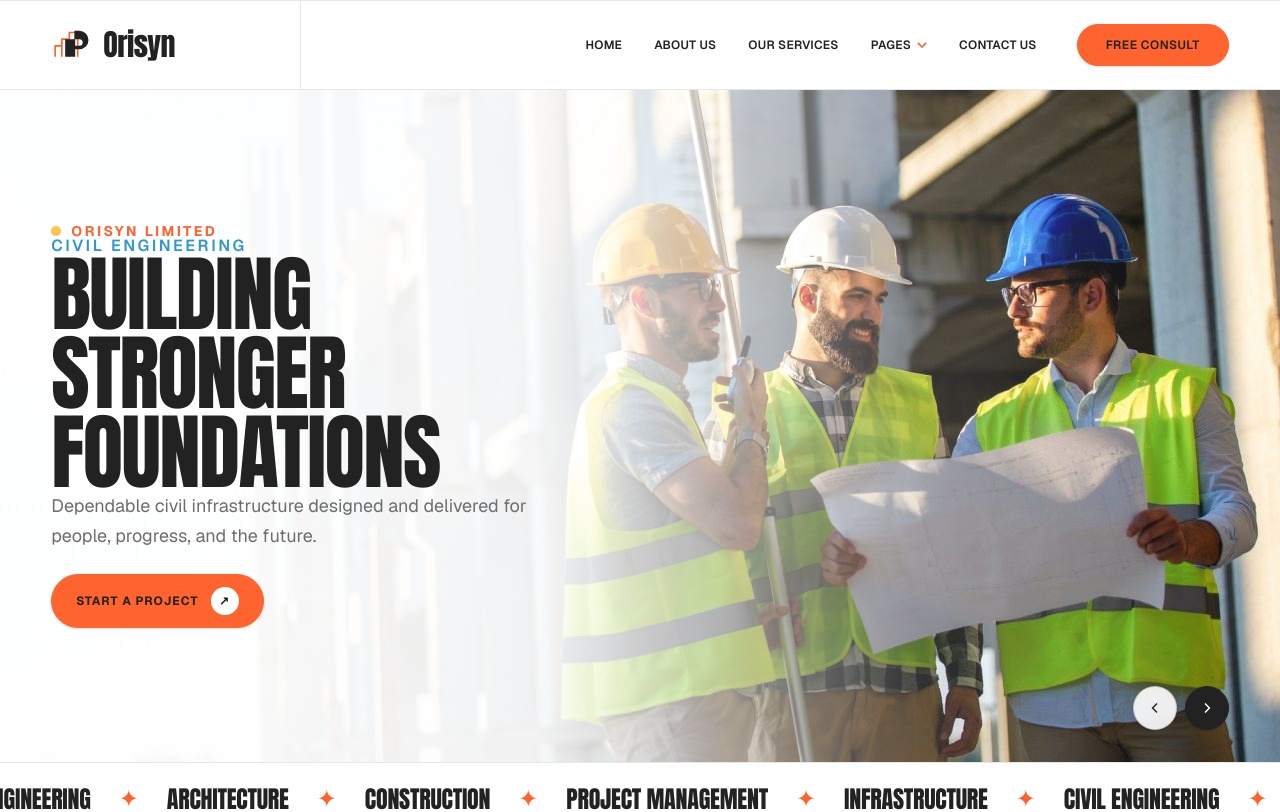
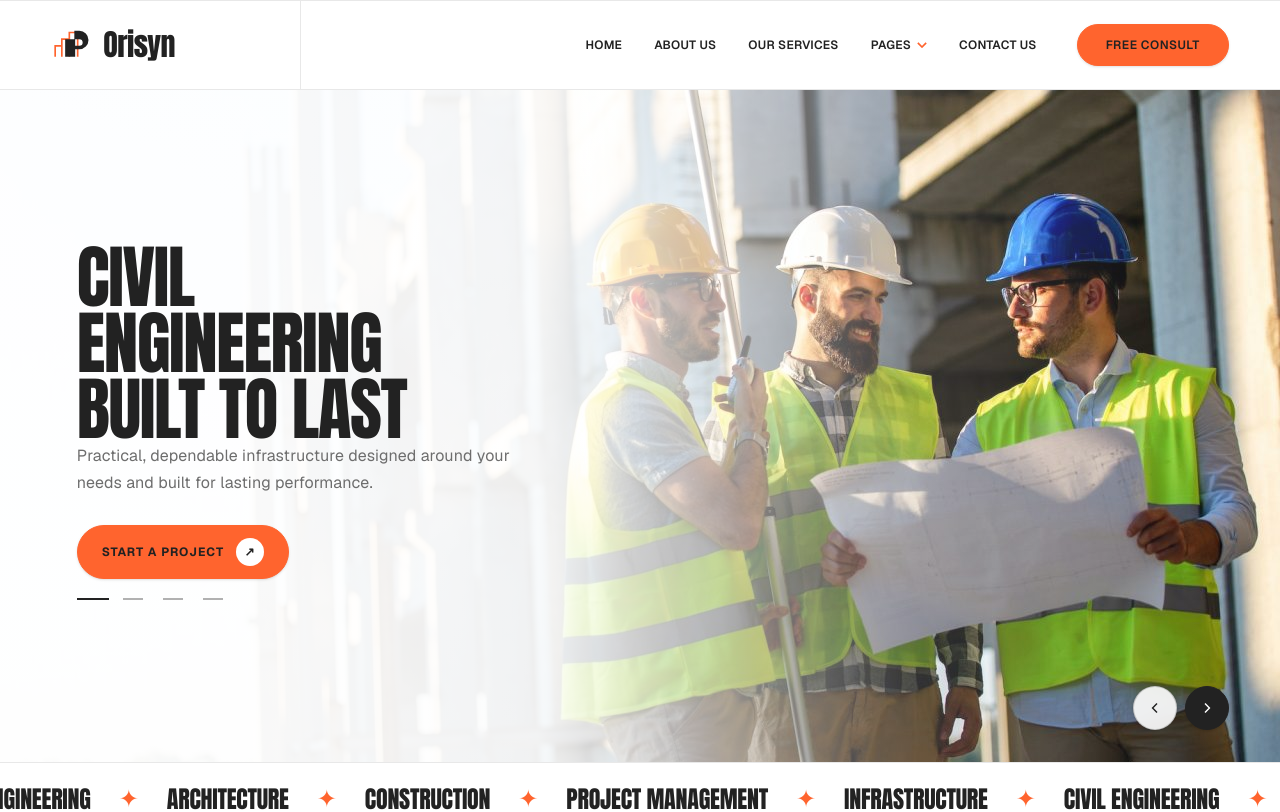
Before and after one commit to rubelrana123/orisyn_limited, a Next.js app: page / in a window 1280 px wide. Shown: the top 812 px of the page. Built offline with nearby package versions, Linux system fonts and the light colour scheme.

Commit message:
update content

```diff
--- a/components/common/Navbar.tsx
+++ b/components/common/Navbar.tsx
@@ -4,7 +4,7 @@ import Link from "next/link";
 import { useEffect, useState } from "react";
 
 const navItems = [
-  { label: "Home", href: "#home" },
+  { label: "Home", href: "/" },
   { label: "About us", href: "#about" },
   { label: "Our services", href: "#services" },
   { label: "Pages", href: "#pages", submenu: true },
--- a/components/home/HeroSec.tsx
+++ b/components/home/HeroSec.tsx
@@ -5,28 +5,32 @@ import { useEffect, useState } from "react";
 
 const slides = [
   {
-    eyebrow: "Civil engineering",
-    title: "Building stronger foundations",
+    title: "Civil engineering built to last",
     description:
-      "Dependable civil infrastructure designed and delivered for people, progress, and the future.",
+      "Practical, dependable infrastructure designed around your needs and built for lasting performance.",
     image: "/hero-civil.jpg",
     alt: "Civil engineers reviewing construction plans on site",
   },
   {
-    eyebrow: "EEE engineering",
-    title: "Powering smarter systems",
+    title: "Smarter power safer systems",
     description:
-      "Safe, efficient electrical and electronic solutions for modern industries, buildings, and infrastructure.",
+      "Efficient electrical and electronic solutions that keep buildings, industries, and infrastructure running safely.",
     image: "/hero-eee.png",
     alt: "Electrical engineer inspecting an industrial control system",
   },
   {
-    eyebrow: "Integrated engineering",
-    title: "Engineering every possibility",
+    title: "One team for every project",
     description:
-      "Civil, electrical, and project expertise working together to move ambitious ideas forward.",
+      "Civil, electrical, and project specialists working together to turn complex plans into dependable results.",
     image: "/hero-integrated-engineering.png",
     alt: "Multidisciplinary engineering team reviewing plans",
+  },
+  {
+    title: "Global sourcing reliable supply",
+    description:
+      "Straightforward import, export, and sourcing support that delivers the right materials when your project needs them.",
+    image: "/banner_construction.jpg",
+    alt: "Construction supply team reviewing plans on site",
   },
 ] as const;
 
@@ -81,28 +85,21 @@ export default function HeroSec() {
 
       <div className="absolute inset-0 bg-[linear-gradient(90deg,rgba(255,255,255,0.98)_0%,rgba(255,255,255,0.92)_42%,rgba(255,255,255,0.18)_72%,transparent_100%)]" />
 
-      <div className="container relative z-10 flex h-full items-center py-8 sm:py-10 lg:py-12">
-        <div className="w-full max-w-136 pr-5 lg:max-w-152 lg:pr-0">
-          <p className="mb-2 flex items-center gap-2.5 text-[0.68rem] font-bold uppercase leading-none tracking-[0.18em] text-primary sm:text-xs lg:text-sm">
-            <span className="size-2.5 rounded-full bg-accent" />
-            Orisyn Limited
-          </p>
-
+      <div className="container relative z-10 flex h-full items-center py-10 sm:py-12 lg:py-14">
+        <div className="w-full pr-5 sm:pl-2 lg:ml-[2vw] lg:w-1/2 lg:pl-0 lg:pr-10">
           <div aria-live="polite" aria-atomic="true">
-            <p className="mb-2.5 text-xs font-semibold uppercase leading-none tracking-[0.16em] text-secondary sm:text-sm lg:text-base">
-              {slides[active].eyebrow}
-            </p>
-            <h1 className="max-w-[9.5ch] text-[clamp(2.75rem,min(6.5vw,10.5vh),5.75rem)] leading-[0.92] tracking-[-0.025em] uppercase text-charcoal">
+            <h1 className="max-w-[12ch] text-[clamp(2.65rem,min(5.4vw,9vh),4.8rem)] leading-[0.98] tracking-[0] uppercase text-charcoal">
               {slides[active].title}
             </h1>
-            <p className="mt-5 max-w-[31rem] text-sm leading-[1.65] text-muted sm:text-base lg:text-lg">
+            <p className="mt-5 max-w-[30rem] text-sm leading-[1.7] tracking-[0.01em] text-muted sm:text-base lg:mt-6 lg:text-base">
               {slides[active].description}
             </p>
           </div>
 
+          <div className="mt-6 flex w-fit flex-col items-start lg:mt-7">
             <a
               href="#contact"
-            className="mt-6 inline-flex items-center gap-3 rounded-full border border-primary bg-primary px-5 py-2.5 text-[0.7rem] font-bold uppercase tracking-[0.08em] text-white shadow-sm transition-colors duration-200 hover:border-charcoal hover:bg-charcoal sm:px-6 sm:py-3 sm:text-xs"
+              className="inline-flex items-center gap-3 rounded-full border border-primary bg-primary px-5 py-2.5 text-[0.7rem] font-bold uppercase tracking-[0.08em] text-white shadow-sm transition-colors duration-200 hover:border-charcoal hover:bg-charcoal sm:px-6 sm:py-3 sm:text-xs"
             >
               Start a project
               <span
@@ -112,6 +109,25 @@ export default function HeroSec() {
                 &#8599;
               </span>
             </a>
+
+            <div className="mt-3 flex h-4 items-center gap-2" aria-label="Choose a slide">
+              {slides.map((slide, index) => (
+                <button
+                  key={slide.title}
+                  type="button"
+                  onClick={() => setActive(index)}
+                  aria-label={`Show slide ${index + 1}`}
+                  aria-current={active === index ? "true" : undefined}
+                  className="group grid h-4 w-8 place-items-center"
+                >
+                  <span
+                    className={`h-0.5 bg-charcoal transition-[width,opacity] duration-300 ${active === index ? "w-8 opacity-100" : "w-5 opacity-35 group-hover:w-8 group-hover:opacity-70"}`}
+                    aria-hidden="true"
+                  />
+                </button>
+              ))}
+            </div>
+          </div>
         </div>
       </div>
 
```
Lines whose indentation alone changed are shown as unchanged.
